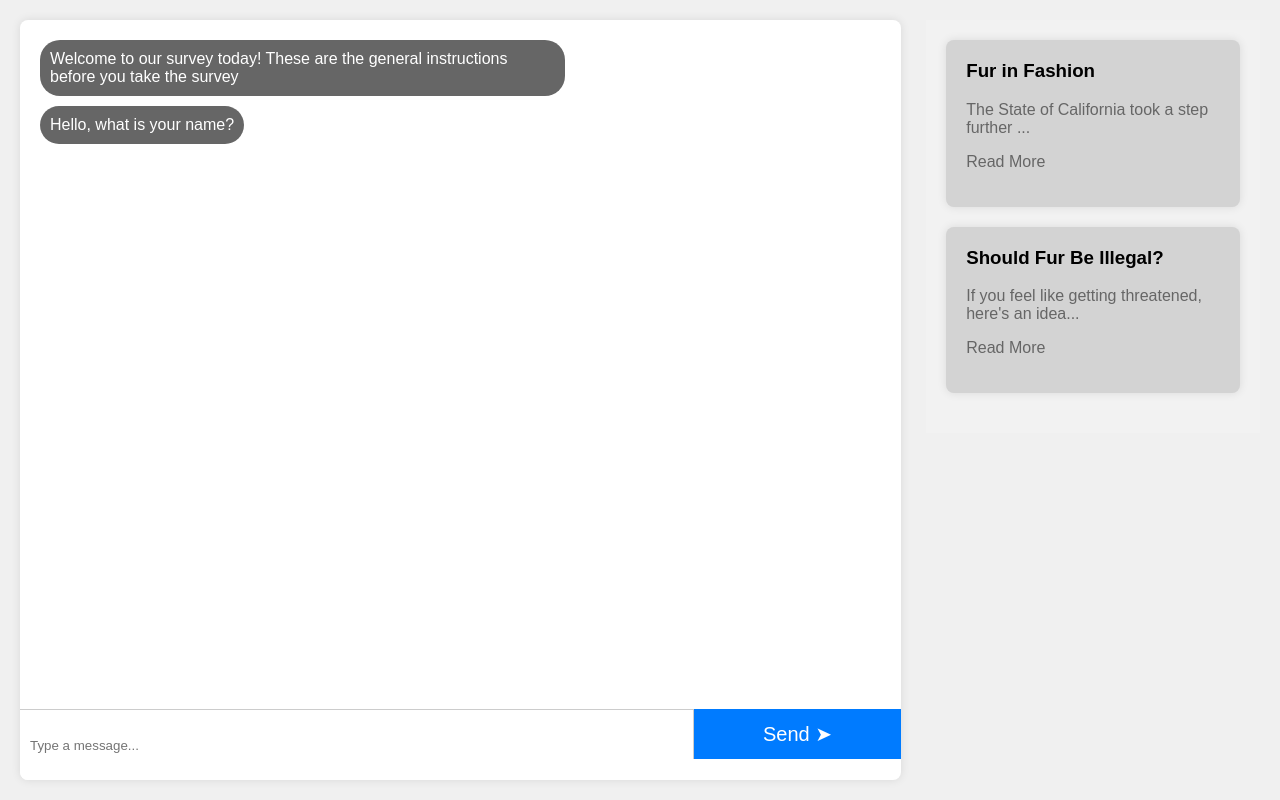
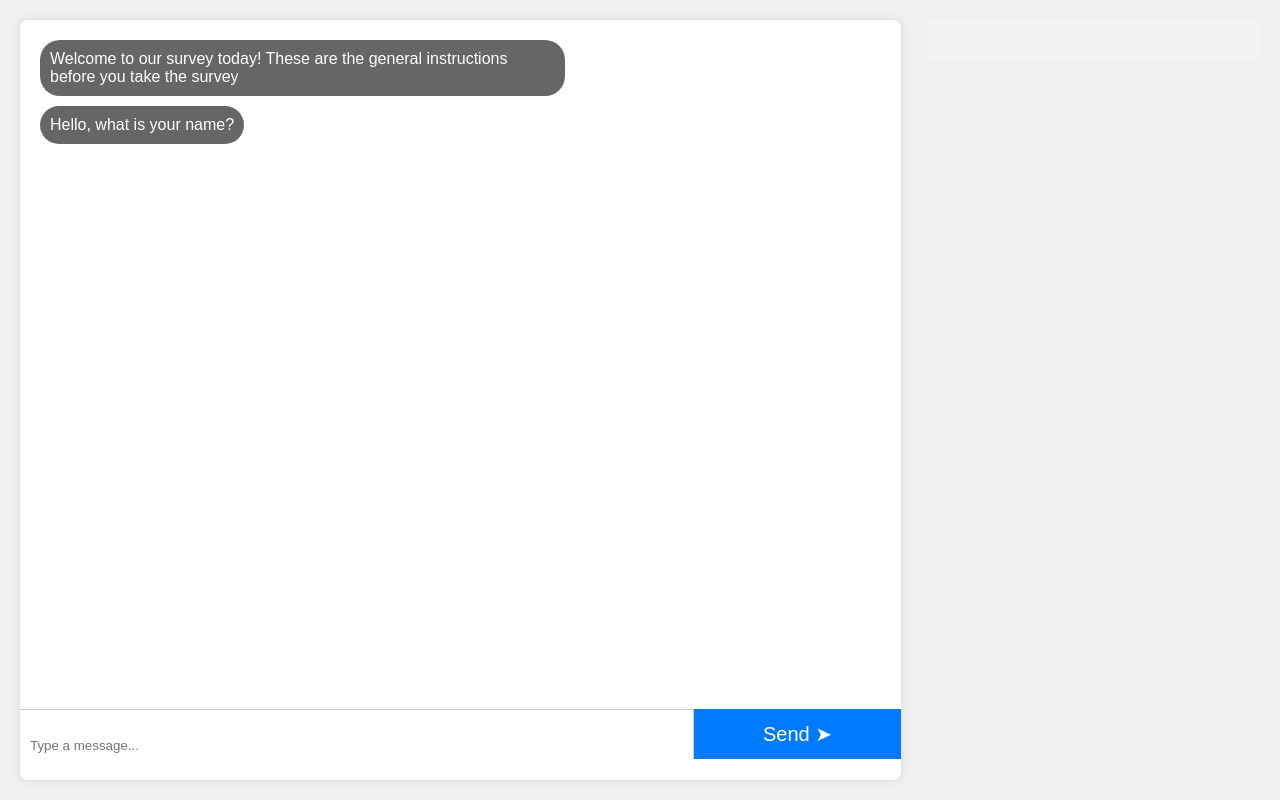
Before and after one commit to Manognarayasam/LLM_Research, a plain HTML site: page index.html in a window 1280 px wide. Drawn offline with Linux system fonts and the light colour scheme.

Commit message:
Update index.html

```diff
--- a/index.html
+++ b/index.html
@@ -19,18 +19,6 @@
       </div>
       <div id="advertisement-container">
         <!-- Dummy Advertisement -->
-        <div class="card" onclick="openModal('Fur in Fashion', 'The State of California took a step further by banning the manufacture and sale of fur products in the entire state...')">
-          <h3>Fur in Fashion</h3>
-          <p>The State of California took a step further ...</p>
-          <p>Read More</p>
-           <!--<a href="https://example.com/link2" target="_blank">Read more</a> -->
-        </div>
-        <div class="card" onclick="openModal('Should Fur Be Illegal?', 'If you feel like getting threatened, here\'s an idea: Head to an anti-fur protest and mention child labor...')">
-          <h3>Should Fur Be Illegal?</h3>
-          <p>If you feel like getting threatened, here's an idea...</p>
-          <p>Read More</p>
-          <!--<a href="https://example.com/link2" target="_blank">Read more</a> -->
-        </div>
       </div>
     </div>
 
```
